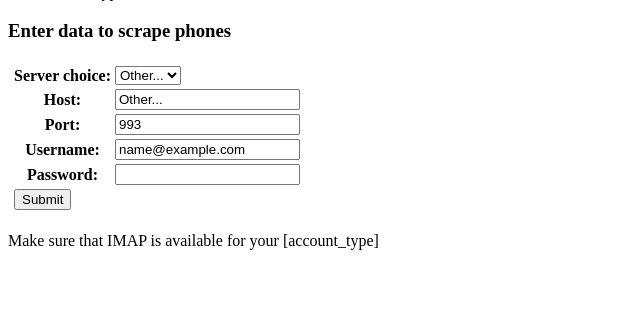
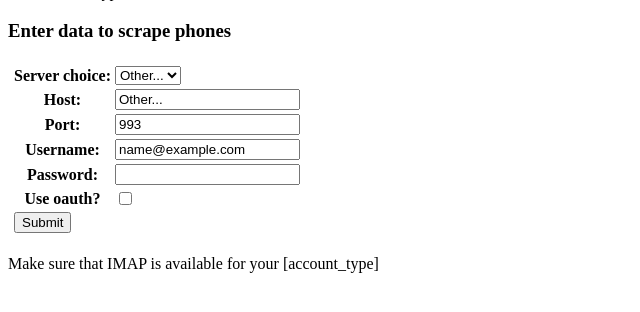
Before and after one commit to greggy/dijscrape, a Django app: page /add_mailbox/ in a window 1280 px wide. Shown: the part 67-379 px from the top of the page, without its empty margins (0-640 px from the left). Run offline with Django 3.2, Linux system fonts and the light colour scheme; the visitor is signed in with stand-in values (Sample User, id 1); data that the repository does not hold is empty; parts of the project's set-up code (start-up, migrations or seed data) failed here and were passed over; some libraries are stand-ins or nearby versions.

Commit message:
Added oauth authorization for mailbox.

```diff
--- a/message/forms.py
+++ b/message/forms.py
@@ -34,11 +34,12 @@
 class ServerForm(forms.ModelForm):
     server_choice = forms.ChoiceField()
     username = forms.CharField()
-    password = forms.CharField()
+    password = forms.CharField(required=False)
+    use_oauth = forms.BooleanField(label='Use oauth?', required=False)
 
     class Meta:
         model = Server
-        fields = ('server_choice', 'host', 'port', 'username', 'password')
+        fields = ('server_choice', 'host', 'port', 'username', 'password', 'use_oauth')
 
     def __init__(self, *args, **kwargs):
         super(ServerForm, self).__init__(*args, **kwargs)
@@ -66,6 +67,8 @@
                 raise forms.ValidationError(u"Such mailbox exists, try to enter another!")
             except MailBox.DoesNotExist:
                 pass
+        if cd.get('use_oauth') and cd.get('host') != 'imap.googlemail.com':
+            raise forms.ValidationError(u"Sorry, but now we can auth your mailbox only for GMail!")
         return cd
 
 
--- a/message/models.py
+++ b/message/models.py
@@ -60,9 +60,12 @@
     user = models.ForeignKey(User)
     server = models.ForeignKey(Server)
     username = models.CharField(max_length=255, unique=True)
-    password = models.CharField(max_length=100)
+    password = models.CharField(max_length=100, blank=True)
     status = models.PositiveSmallIntegerField(choices=STATUS_CHOICE, default=1)
     last_scrape = models.DateTimeField(default=datetime.now())
+    use_oauth = models.BooleanField(default=False)
+    oauth_token = models.CharField(max_length=200, blank=True)
+    oauth_secret = models.CharField(max_length=200, blank=True)
 
     def __unicode__(self):
         return u'%s %s %s' % (self.server, self.username, self.status)
--- a/message/scraper.py
+++ b/message/scraper.py
@@ -10,6 +10,7 @@
 from dateutil.parser import parse
 
 from models import *
+import settings
 from utils import num, uniqify
 
 nanp_pattern = '(?:(?:\+?1\s*(?:[.-]\s*)?)?(?:\(\s*([2-9]1[02-9]|[2-9][02-8]1|[2-9][02-8][02-9])\s*\)|([2-9]1[02-9]|[2-9][02-8]1|[2-9][02-8][02-9]))\s*(?:[.-]\s*)?)?([2-9]1[02-9]|[2-9][02-9]1|[2-9][02-9]{2})\s*(?:[.-]\s*)?([0-9]{4})(?:\s*(?:#|x\.?|ext\.?|extension)\s*(\d+))?'
@@ -38,9 +39,11 @@
         raw_message = message_data[0][1] # message_data, the data structure returned by imaplib, encodes some data re: the request type
         header = HeaderParser().parsestr(raw_message)
 
+        '''
         if header['Content-Type'] is not None and 'multipart' in header['Content-Type']:
             print "INcorrect content type"
             return False # right now we're just skipping any multipart messages. this needs to be rewritten to parse the text parts of said messgs.
+        '''
         try:
             response, message_data = self.imap.fetch(self.number, '(BODY.PEEK[TEXT])')
         except:
@@ -105,11 +108,22 @@
         self.mail_count = 0
 
     def get_connection(self):
+        print self.host, self.port
         imap = imaplib.IMAP4_SSL(self.host, self.port)
         imap.login(self.email, self.password)
         response, mail_count = imap.select()
         self.mail_count = int(mail_count[0])
         return imap
+
+    def get_outh_connection(self, consumer, token):
+        import oauth2.clients.imap as imaplib
+        url = "https://mail.google.com/mail/b/%s/imap/" % self.email
+        conn = imaplib.IMAP4_SSL('imap.googlemail.com')
+        #conn.debug = 4
+        conn.authenticate(url, consumer, token)
+        response, mail_count = conn.select()
+        self.mail_count = int(mail_count[0])
+        return conn
 
     def check_connection(self):
         u'''
@@ -132,24 +146,35 @@
         port 993 - SSL connection
         port 143 - simple connection (unsecured)
     '''
-    def __init__(self, host, email, password, user, port=993, ssl=True):
+    def __init__(self, host, user, email, password=False, oauth_token=False, oauth_secret=False, port=993, ssl=True):
         self.email = email
         self.password = password
         self.host = host
         self.port = port
         self.user = user
+        self.oauth_token = oauth_token
+        self.oauth_secret = oauth_secret
         self.analizers = []
 
     def run(self):
-        print 'Connecting to the Google IMAP server'
-        conn = IMAPConnecter(self.host, self.port, self.email, self.password)
-        imap = conn.get_connection()
+        if self.oauth_token and self.oauth_secret:
+            print 'Connecting to the Google IMAP server with oauth'
+            import oauth2 as oauth
 
-        print "Messages to process:", conn.get_mail_count()
+            consumer = oauth.Consumer(settings.GOOGLE_TOKEN, settings.GOOGLE_SECRET)
+            token = oauth.Token(self.oauth_token, self.oauth_secret)
+            conn = IMAPConnecter(self.host, self.port, self.email)
+            imap = conn.get_outh_connection(consumer, token)
+        else:
+            print 'Connecting to the Google IMAP server with credentials'
+            conn = IMAPConnecter(self.host, self.port, self.email, self.password)
+            imap = conn.get_connection()
+
+        print "Messages to process: %d" % conn.get_mail_count()
 
         response, list_of_messages = imap.search(None, 'ALL')
         mlist = list_of_messages[0].split()
-        mailbox = MailBox.objects.get(username=self.email, password=self.password)
+        mailbox = MailBox.objects.get(username=self.email)
 
         phones = 0
         for item in range(0, conn.get_mail_count()):
--- a/message/tasks.py
+++ b/message/tasks.py
@@ -11,13 +11,13 @@
 
 
 @task()
-def mailbox_phones(host, username, password, user,
-                   current_host, port=993, send_email=True):
+def mailbox_phones(host, user, current_host, username, password=False,
+                   oauth_token=False, oauth_secret=False, port=993, send_email=True):
     """
         Task will run when user save mailbox information.
     """
     print "Start scraper!!!"
-    scrap = Scraper(host, username, password, user)
+    scrap = Scraper(host, user, username, password, oauth_token, oauth_secret)
     ans = scrap.run()
     mailbox = MailBox.objects.get(username=username)
     mailbox.status = 2
--- a/message/views.py
+++ b/message/views.py
@@ -1,7 +1,9 @@
 # -*- coding: utf-8 -*-
 import base64
+import cgi
 import urllib2
 import uuid
+import oauth2 as oauth
 
 from django.db.models.query_utils import Q
 from django.template.loader import render_to_string
@@ -37,8 +39,11 @@
 @login_required()
 def rescrape(request, mailbox_id):
     mailbox = MailBox.objects.get(pk=mailbox_id)
-    tasks.mailbox_phones.delay(mailbox.server.host, mailbox.username,
-                               mailbox.password, request.user, request.get_host())
+    if mailbox.use_oauth:
+        return redirect(reverse('oauth-scraper', args=[mailbox_id]))
+    else:
+        tasks.mailbox_phones.delay(mailbox.server.host, request.user, request.get_host(),
+                                   mailbox.username, mailbox.password)
     return HttpResponse("OK")
 
 
@@ -54,7 +59,6 @@
         form = ServerForm(request.POST)
         if form.is_valid():
             cd = form.cleaned_data
-            #mcd = mform.cleaned_data
             try:
                 server = Server.objects.get(host=cd['host'], port=cd['port'])
             except Server.DoesNotExist:
@@ -64,11 +68,16 @@
             mailbox.password = cd['password']
             mailbox.user = request.user
             mailbox.server = server
+            mailbox.use_oauth = cd['use_oauth']
             mailbox.save()
-            # add asynchronous task
-            tasks.mailbox_phones.delay(cd['host'], cd['username'], cd['password'], request.user, request.get_host())
-            #tasks.test.delay(23, 44)
-            return redirect(reverse('add-mailbox-success', args=[mailbox.id]))
+            oauth = cd['use_oauth']
+            if oauth:
+                return redirect(reverse('oauth-login', args=[mailbox.id]))
+            else:
+                # add asynchronous task
+                tasks.mailbox_phones.delay(cd['host'], request.user, request.get_host(), cd['username'], cd['password'])
+                #tasks.test.delay(23, 44)
+                return redirect(reverse('add-mailbox-success', args=[mailbox.id]))
         else:
             print form.errors
     else:
@@ -94,8 +103,13 @@
                 server = form.save()
             mailbox.username = cd['username']
             mailbox.password = cd['password']
+            mailbox.use_oauth = cd['use_oauth']
             mailbox.save()
-            return redirect(reverse('index'))
+            oauth = cd['use_oauth']
+            if oauth:
+                return redirect(reverse('oauth-login', args=[mailbox.id]))
+            else:
+                return redirect(reverse('index'))
     else:
         context = {
             'username': mailbox.username,
@@ -312,3 +326,55 @@
     else:
         form = RecurlyForm(instance=request.user)
     return {'form': form}
+
+
+## oauth
+@login_required()
+def oauth_scraper(request, mailbox_id):
+    mailbox = get_object_or_404(MailBox, pk=mailbox_id, user=request.user)
+    tasks.mailbox_phones.delay(mailbox.server.host, request.user, request.get_host(), mailbox.username,
+                               oauth_token=mailbox.oauth_token, oauth_secret=mailbox.oauth_secret)
+    return redirect(reverse('add-mailbox-success', args=[mailbox.id]))
+
+
+scope = "https://mail.google.com/"
+consumer = oauth.Consumer(settings.GOOGLE_TOKEN, settings.GOOGLE_SECRET)
+client = oauth.Client(consumer)
+
+
+@login_required()
+def oauth_login(request, mailbox_id):
+    resp, content = client.request(settings.REQUEST_TOKEN_URL + '?scope={0}'.format(scope), "GET")
+    if resp['status'] != '200':
+        raise Exception("Invalid response from Google.")
+
+    request.session['request_token'] = dict(cgi.parse_qsl(content))
+    url = "%s?oauth_token=%s&oauth_callback=https://%s%s" % (settings.AUTHORIZATION_URL,
+                                                     request.session['request_token']['oauth_token'],
+                                                     request.get_host(), reverse('oauth-authenticated', args=[mailbox_id]))
+
+    return redirect(url)
+
+
+@login_required()
+def oauth_authenticated(request, mailbox_id):
+    token = oauth.Token(request.session['request_token']['oauth_token'],
+        request.session['request_token']['oauth_token_secret'])
+    client = oauth.Client(consumer, token)
+
+    resp, content = client.request(settings.ACCESS_TOKEN_URL, "GET")
+    if resp['status'] != '200':
+        raise Exception("Invalid response from Google.")
+
+    access_token = dict(cgi.parse_qsl(content))
+
+    try:
+        mailbox = MailBox.objects.get(pk=mailbox_id)
+        mailbox.oauth_token = access_token['oauth_token']
+        mailbox.oauth_secret = access_token['oauth_token_secret']
+        mailbox.save()
+    except MailBox.DoesNotExist:
+        raise Exception("There is not such mailbox.")
+
+    return redirect(reverse('oauth-scraper', args=[mailbox_id]))
+    #return redirect('/')
--- a/requirements.txt
+++ b/requirements.txt
@@ -1,3 +1,4 @@
 -e git+http://github.com/greggy/django-registration.git#egg=registration
 redis==2.4.5
 south
+-e git+https://github.com/simplegeo/python-oauth2.git#egg=oauth2
--- a/templates/add_mailbox.html
+++ b/templates/add_mailbox.html
@@ -34,6 +34,13 @@
 					InputVal();
 				}
 				//console.log($('#id_host').val());
+			});
+
+			// use_oauth reaction
+			$('#id_use_oauth').change(function() {
+				$('#id_password').closest('tr').toggle('slow', function(){
+					$('#id_password').val('');
+				});
 			});
 		})
 	</script>
--- a/urls.py
+++ b/urls.py
@@ -17,6 +17,11 @@
     url(r'^add_mailbox_success/(\d+)/$', 'message.views.add_mailbox_success', name='add-mailbox-success'),
     url(r'^rescrape/(\d+)/$', 'message.views.rescrape', name='rescrape'),
 
+    #oauth
+    url(r'^oauth_login/(\d+)/$', 'message.views.oauth_login', name='oauth-login'),
+    url(r'^oauth_scraper/(\d+)/$', 'message.views.oauth_scraper', name='oauth-scraper'),
+    url(r'^oauth_login/authenticated/(\d+)/$', 'message.views.oauth_authenticated', name='oauth-authenticated'),
+
     # payment urls
     url(r'^payment/$', 'django.views.generic.simple.direct_to_template',
             {'template': 'payment.html'}, name='payment'),
```
Also changed, not shown: settings.py (+8 -0 lines), message/migrations/0009_auto__add_field_mailbox_use_oauth__add_field_mailbox_oauth_token__add_.py (added).
